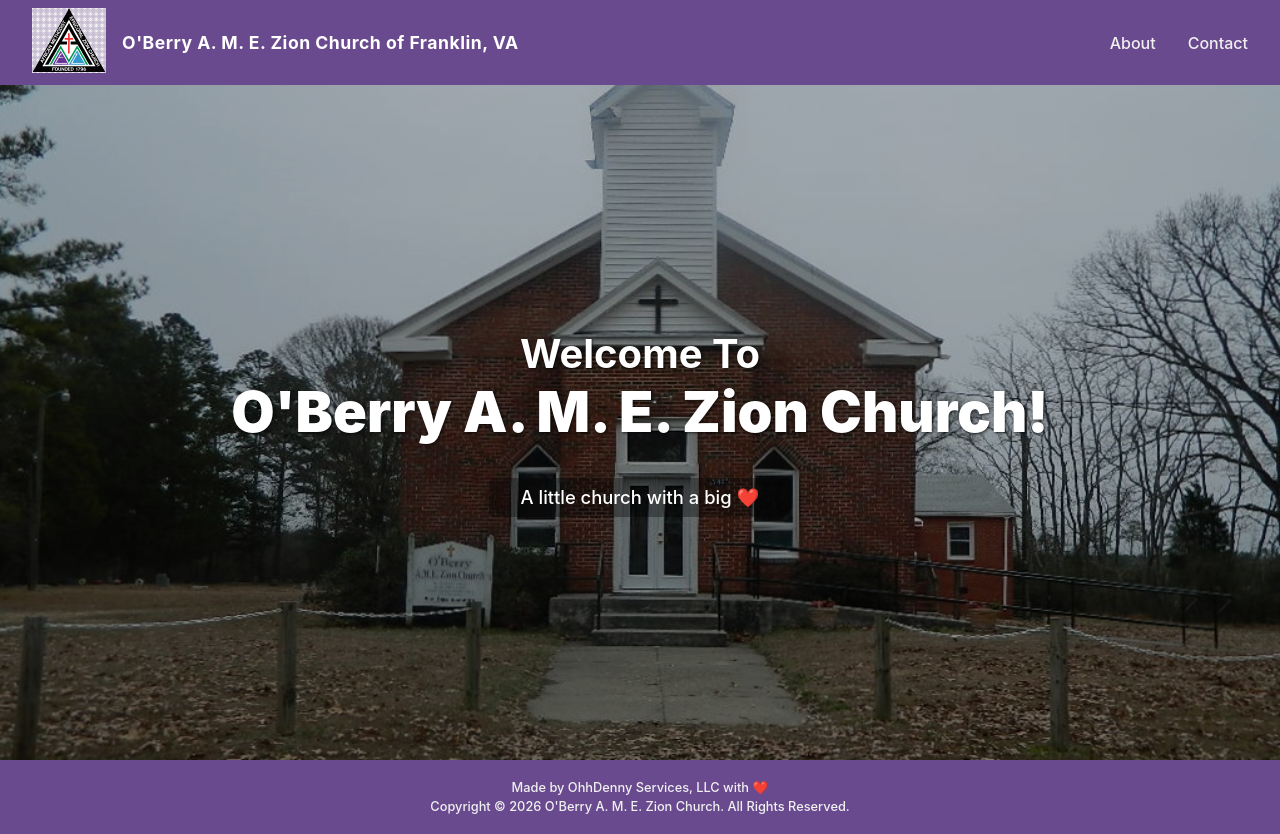
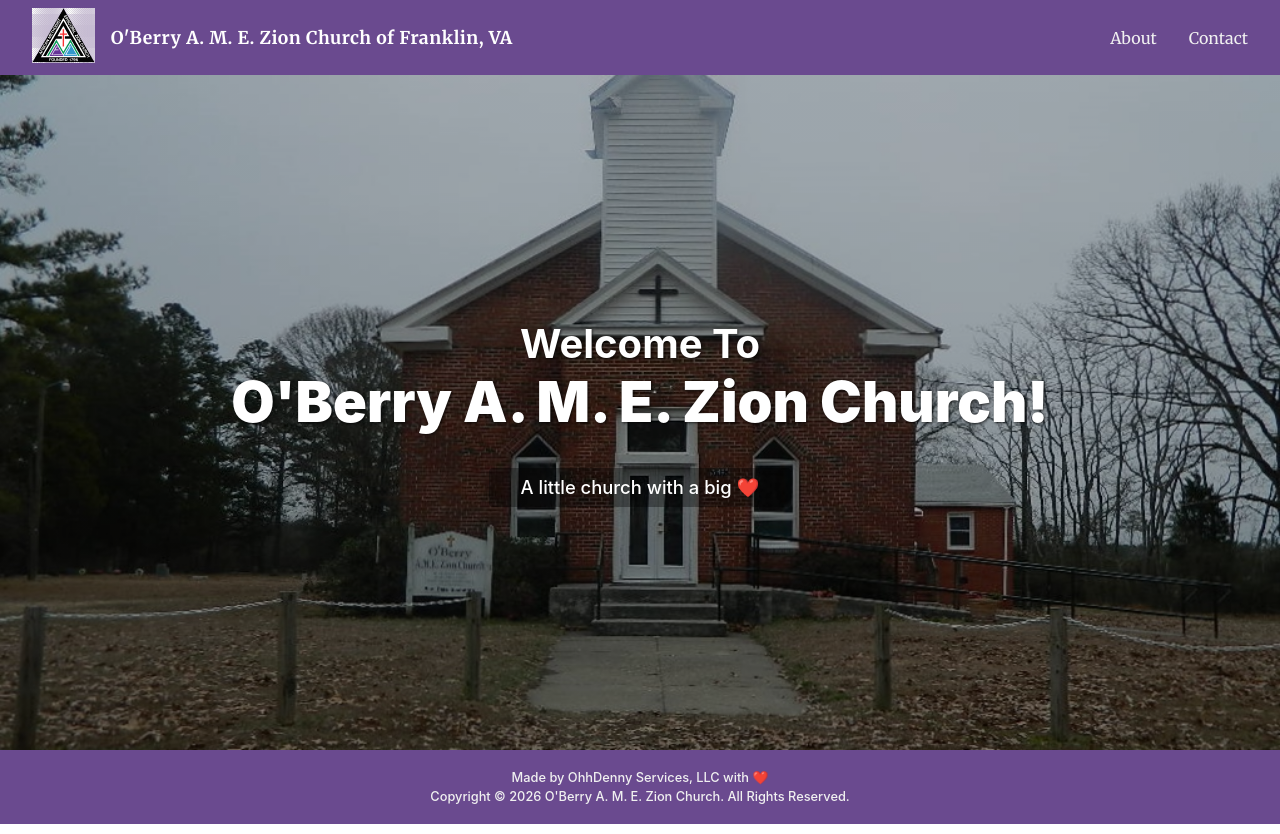
Before and after one commit to KevinDennyII/oberry_ame_zion_church_franklinva, a React (Vite) app: page / in a window 1280 px wide. Built offline with nearby package versions, Linux system fonts and the light colour scheme.

Commit message:
feat: Update header font to Merriweather

```diff
--- a/src/components/Header.module.css
+++ b/src/components/Header.module.css
@@ -6,6 +6,7 @@
   display: flex;
   align-items: center;
   justify-content: space-between;
+  font-family: 'Merriweather', serif;
 }
 
 .logoContainer {
@@ -15,7 +16,7 @@
 }
 
 .logo {
-  height: 65px;
+  height: 55px;
 }
 
 .churchName {
@@ -26,9 +27,10 @@
 }
 
 .nav a {
+  font-family: inherit; /* Inherit the font from the header */
   color: var(--color-text-light);
   margin-left: var(--spacing-large);
-  font-weight: 500;
+  font-weight: 400; /* Regular weight */
   font-size: 1rem;
   text-decoration: none;
   transition: color 0.2s ease-in-out;
--- a/src/styles/index.css
+++ b/src/styles/index.css
@@ -1,3 +1,5 @@
+
+@import url('https://fonts.googleapis.com/css2?family=Merriweather:wght@400;700&display=swap');
 
 @import './_variables.css';
 
```
